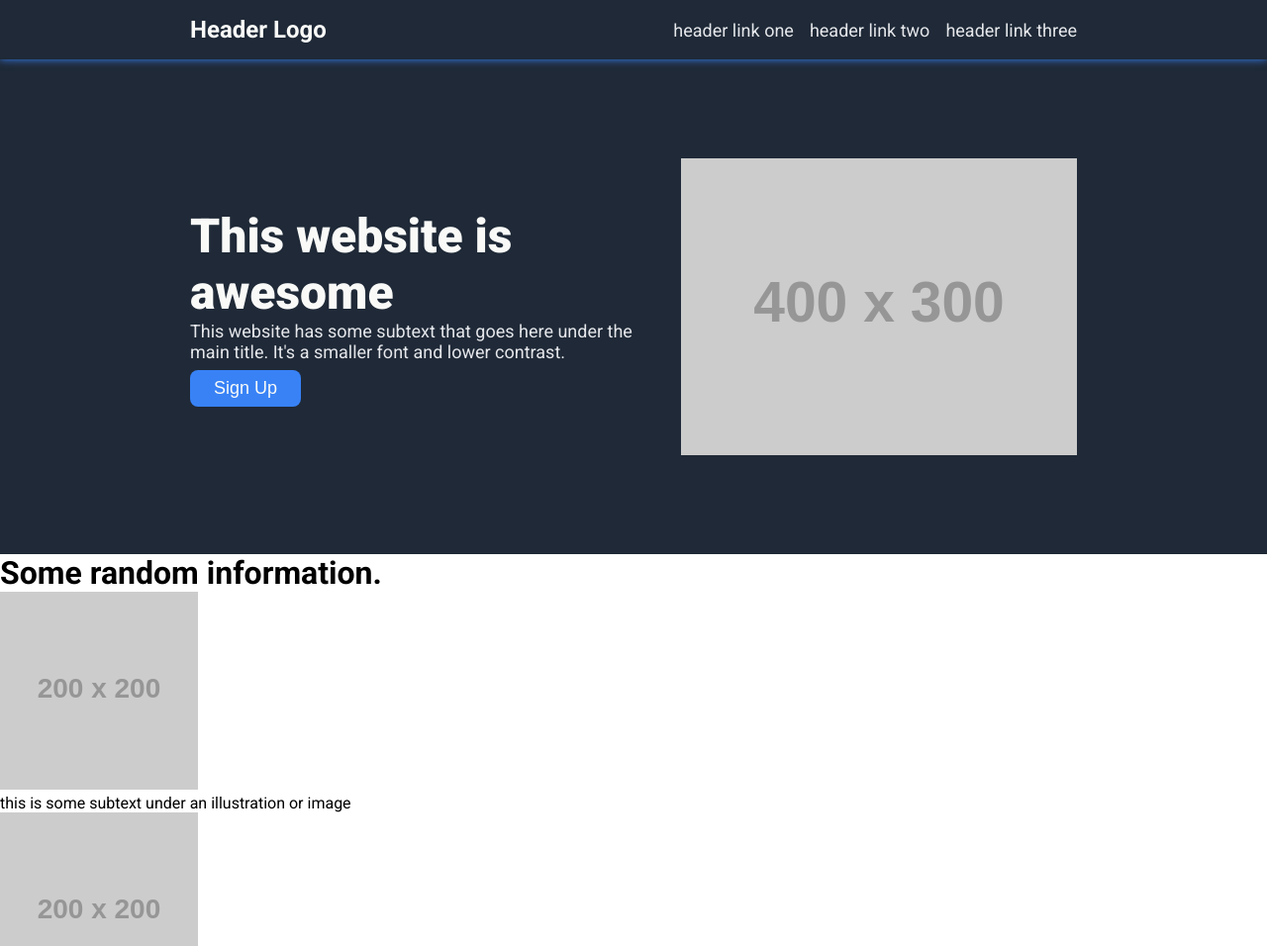
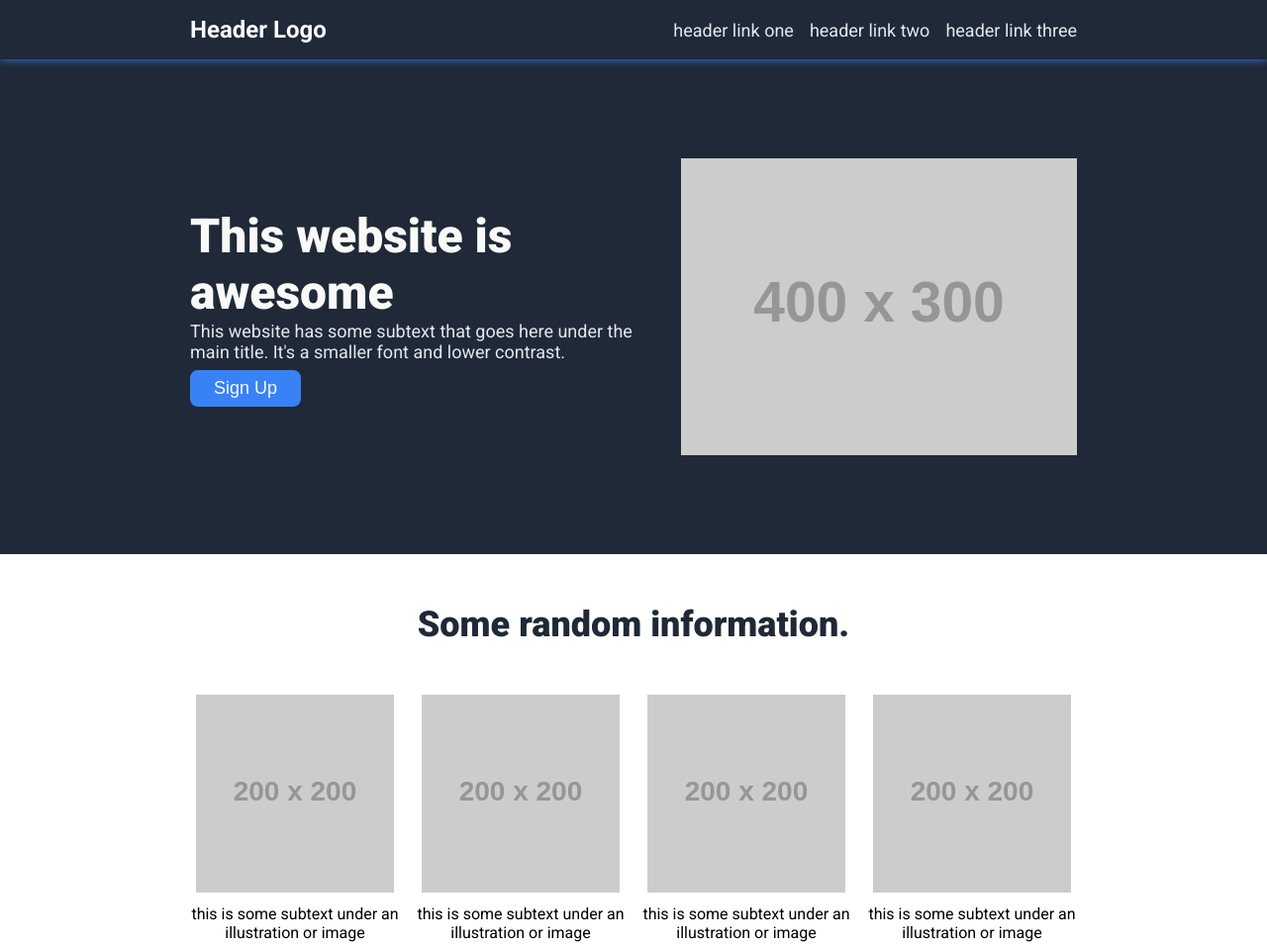
Before and after one commit to Devocolypse/odin-landing-page, a plain HTML site: page index.html in a window 1280 px wide. Shown: the top 956 px of the page at 99% size. Drawn offline with Linux system fonts and the light colour scheme; placeholder pictures from the web are drawn by us.

Commit message:
style: Containerize and position gallery section

```diff
--- a/index.html
+++ b/index.html
@@ -50,6 +50,10 @@
           <img src="https://www.dummyimage.com/200x200/a39da3/fff.jpg" alt="dummy image" />
           <p class="gallery-card-text">this is some subtext under an illustration or image</p>
         </div>
+        <div class="gallery-card">
+          <img src="https://www.dummyimage.com/200x200/a39da3/fff.jpg" alt="dummy image" />
+          <p class="gallery-card-text">this is some subtext under an illustration or image</p>
+        </div>
       </div>
     </div>
 
--- a/style.css
+++ b/style.css
@@ -69,6 +69,33 @@ a {
   margin-bottom: 8px;
 }
 
+.gallery {
+  margin: 50px 0 100px;
+  padding: 0 15%;
+}
+
+.gallery h1 {
+  margin-bottom: 50px;
+  font-size: 36px;
+  font-weight: 900;
+  color: #1f2937;
+  text-align: center;
+}
+
+.gallery-card-container {
+  display: flex;
+  justify-content: space-between;
+  gap: 16px;
+}
+
+.gallery-card {
+  text-align: center;
+}
+
+.gallery-card img {
+  margin-bottom: 8px;
+}
+
 .header,
 .hero,
 footer {
```
